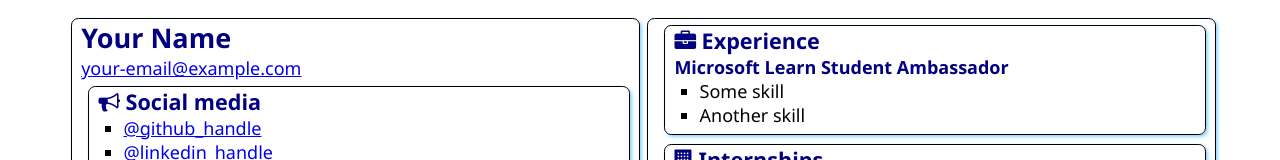
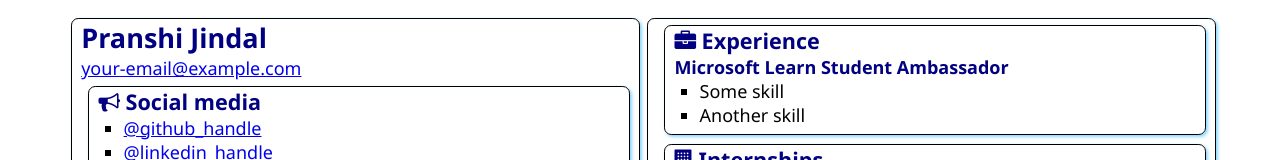
Before and after one commit to pranshi112/SATechnicalOnboarding, a plain HTML site: page src/index.html in a window 1280 px wide. Shown: the top 160 px of the page. Drawn offline with Linux system fonts and the light colour scheme.

Commit message:
Add name
Added my name onto the website.

```diff
--- a/src/index.html
+++ b/src/index.html
@@ -12,7 +12,7 @@
 <body>
     <main>
         <article class="box">
-            <h1>Your Name</h1>
+            <h1>Pranshi Jindal</h1>
             <div><a href="mailto:your.email@example.com">your-email@example.com</a></div>
 
             <section class="box">
```
